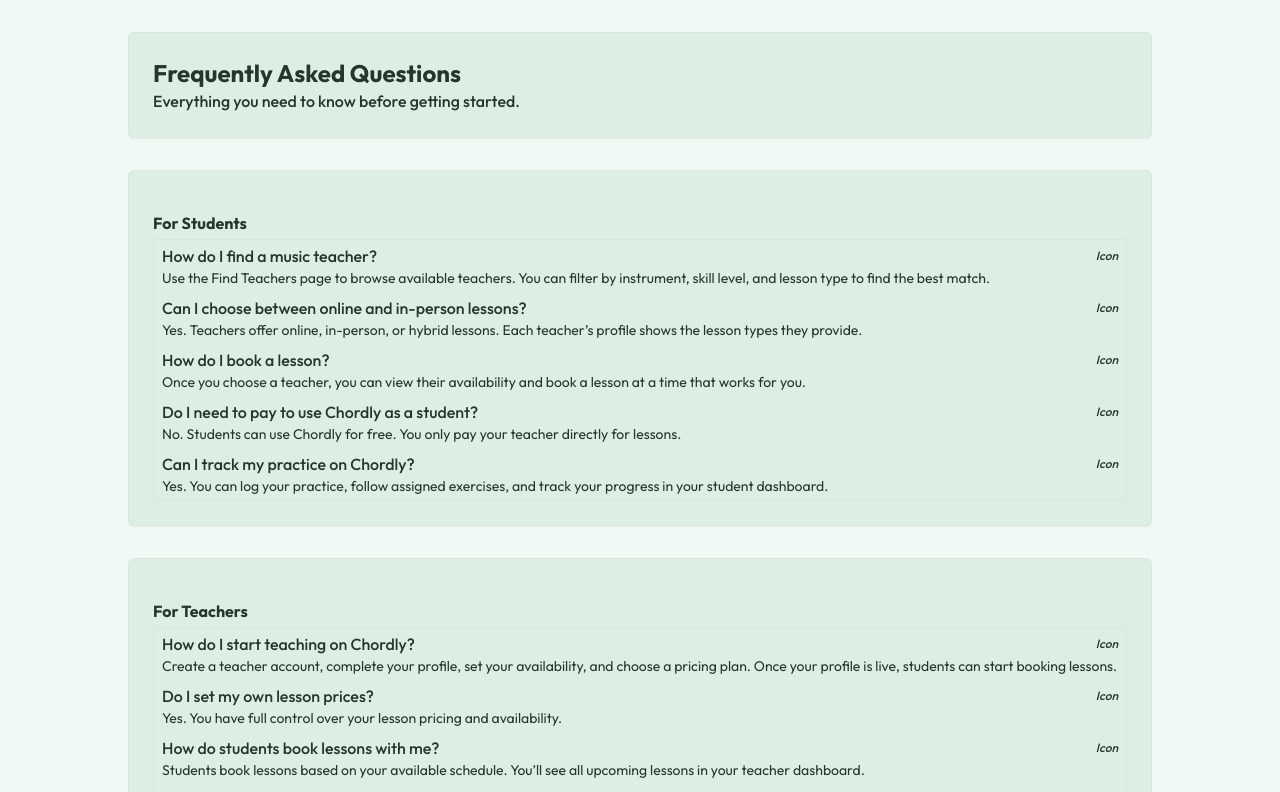
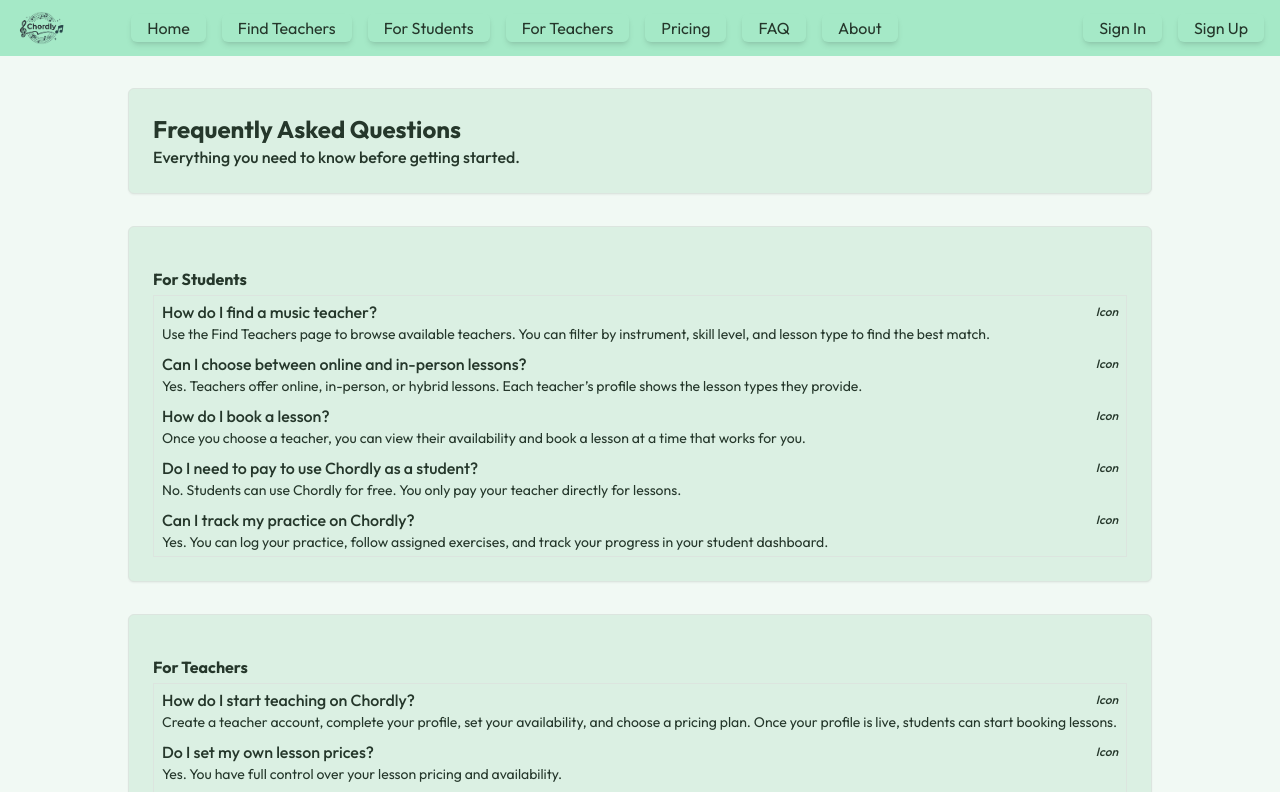
Before and after one commit to KestutisRuockus/chordly, a Next.js app: page /faq in a window 1280 px wide. Shown: the top 792 px of the page. Built offline with nearby package versions, Linux system fonts and the light colour scheme; no server answers.

Commit message:
feat: make header fully responsive

```diff
--- a/app/layout.tsx
+++ b/app/layout.tsx
@@ -22,7 +22,7 @@ export default function RootLayout({
     <ClerkProvider>
       <html lang="en">
         <body className={`${outfit.className} antialiased`}>
-          {/* <Header /> */}
+          <Header />
           {children}
           <Toaster richColors position="top-right" />
           <Footer />
--- a/components/common/header/Header.tsx
+++ b/components/common/header/Header.tsx
@@ -3,16 +3,14 @@ import type { TeacherFullProfile } from "@/types/teachers";
 import type { StudentFullProfile } from "@/types/students";
 import { auth, currentUser } from "@clerk/nextjs/server";
 import HeaderClient from "./HeaderClient";
-import ProfileAvatar from "@/components/ui/ProfileAvatar";
 import { getStudentById, getStudentDbIdByClerkId } from "@/db/students";
 import { getTeacherById, getTeacherDbIdByClerkId } from "@/db/teachers";
-import TeacherPlan from "./TeacherPlan";
 import logo from "@/public/logo.png";
 import Image from "next/image";
 import NavLink from "@/components/ui/NavLink";
 import Link from "next/link";
 
-type UserSummary =
+export type UserSummary =
   | {
       role: "student";
       data: Pick<StudentFullProfile, "id" | "fullName" | "avatarUrl">;
@@ -29,12 +27,11 @@ const Header = async () => {
   const { userId } = await auth();
   if (!userId) {
     return (
-      <header className="flex items-center gap-16 px-20 bg-secondary h-14">
+      <header className="flex items-center justify-between lg:justify-start gap-16 max-xl:gap-4 px-4 bg-secondary h-14">
         <Link href={"/"} className="cursor-pointer">
           <Image src={logo} alt="Chordly logo" width={72} />
         </Link>
-        <nav className="flex justify-between items-center w-full">
-          <div className="flex gap-8">
+        <nav className="hidden md:flex gap-8 max-[1440px]:gap-4 items-center w-full">
           <NavLink href="/">Home</NavLink>
           <NavLink href="/find-teachers">Find Teachers</NavLink>
           <NavLink href="/for-students">For Students</NavLink>
@@ -42,12 +39,8 @@ const Header = async () => {
           <NavLink href="/pricing">Pricing</NavLink>
           <NavLink href="/faq">FAQ</NavLink>
           <NavLink href="/about">About</NavLink>
-          </div>
-          <div className="flex gap-8">
-            <NavLink href="/sign-in">Sign In</NavLink>
-            <NavLink href="/sign-up">Sign Up</NavLink>
-          </div>
         </nav>
+        <HeaderClient />
       </header>
     );
   }
@@ -77,12 +70,12 @@ const Header = async () => {
   }
 
   return (
-    <header className="flex justify-between items-center gap-4 px-20 bg-secondary h-14">
-      <div className="flex items-center gap-16">
+    <header className="flex justify-between items-center gap-4 px-4 max-xl:px-4 bg-secondary h-14">
+      <div className="flex items-center">
         <Link href={"/"} className="cursor-pointer">
           <Image src={logo} alt="Chordly logo" width={72} />
         </Link>
-        <nav className="flex items-center gap-8">
+        <nav className="hidden sm:flex items-center gap-4 xl:gap-8">
           <NavLink href="/">Home</NavLink>
           <NavLink href="/find-teachers">Find Teachers</NavLink>
           <NavLink href={`/dashboard/${userRole}`}>Dashboard</NavLink>
@@ -92,30 +85,7 @@ const Header = async () => {
         </nav>
       </div>
 
-      <div className="flex items-center gap-8">
-        <div className="flex gap-1">
-          <p className="text-secondary-foreground">
-            Welcome back,{" "}
-            <span className="text-lg font-semibold">
-              {userSummary.data.fullName.split(" ")[0]}
-            </span>
-          </p>
-          <ProfileAvatar
-            avatarUrl={userSummary.data.avatarUrl}
-            fullName={userSummary.data.fullName}
-            size={28}
-          />
-        </div>
-
-        {userSummary.role === "teacher" && (
-          <TeacherPlan
-            plan={userSummary.data.plan}
-            activeStudentsCount={userSummary.data.studentIds.length}
-          />
-        )}
-
-        <HeaderClient />
-      </div>
+      <HeaderClient userSummary={userSummary} userRole={userRole} />
     </header>
   );
 };
--- a/components/common/header/HeaderClient.tsx
+++ b/components/common/header/HeaderClient.tsx
@@ -1,6 +1,7 @@
 "use client";
 
-import { SignOutButton } from "@clerk/nextjs";
+import type { RoleType } from "@/types/role";
+import { SignOutButton, useSession } from "@clerk/nextjs";
 import { PanelBottomClose } from "lucide-react";
 import Link from "next/link";
 import {
@@ -11,9 +12,86 @@ import {
   DropdownMenuTrigger,
 } from "@/components/ui/dropdown-menu";
 import { LogOutIcon, UserIcon } from "lucide-react";
+import NavLink from "@/components/ui/NavLink";
+import { cn } from "@/lib/utils";
+import { UserSummary } from "./Header";
+import ProfileAvatar from "@/components/ui/ProfileAvatar";
+import TeacherPlan from "./TeacherPlan";
 
-const HeaderClient = () => {
+type Props = {
+  userSummary?: UserSummary;
+  userRole?: RoleType;
+};
+
+const HeaderClient = ({ userSummary, userRole }: Props) => {
+  const session = useSession();
+
+  if (!session.isSignedIn) {
     return (
+      <>
+        <div className="hidden lg:flex gap-4">
+          <NavLink href="/sign-in">Sign In</NavLink>
+          <NavLink href="/sign-up">Sign Up</NavLink>
+        </div>
+        <div className="flex items-center lg:hidden">
+          <DropdownMenu>
+            <DropdownMenuTrigger asChild>
+              <button className="group outline-none cursor-pointer">
+                <PanelBottomClose
+                  size={24}
+                  className="transition-all duration-300 text-foreground hover:text-foreground/70 group-data-[state=open]:rotate-180"
+                />
+              </button>
+            </DropdownMenuTrigger>
+            <DropdownMenuContent
+              align="end"
+              sideOffset={8}
+              className={cn(
+                "bg-secondary w-30 p-4 text-secondary-foreground ",
+                "data-[state=open]:animate-in data-[state=closed]:animate-out data-[state=open]:slide-in-from-top-2 data-[state=closed]:slide-out-to-top-2 duration-300",
+              )}
+            >
+              <nav className="flex flex-col gap-4 md:hidden">
+                <NavLink href="/">Home</NavLink>
+                <NavLink href="/find-teachers">Find Teachers</NavLink>
+                <NavLink href="/for-students">For Students</NavLink>
+                <NavLink href="/for-teachers">For Teachers</NavLink>
+                <NavLink href="/pricing">Pricing</NavLink>
+                <NavLink href="/faq">FAQ</NavLink>
+                <NavLink href="/about">About</NavLink>
+                <DropdownMenuSeparator />
+              </nav>
+              <DropdownMenuItem asChild>
+                <NavLink href="/sign-in">Sign In</NavLink>
+              </DropdownMenuItem>
+              <DropdownMenuItem asChild>
+                <NavLink href="/sign-up">Sign Up</NavLink>
+              </DropdownMenuItem>
+            </DropdownMenuContent>
+          </DropdownMenu>
+        </div>
+      </>
+    );
+  }
+
+  return (
+    <div className="flex">
+      {userSummary && (
+        <div className="hidden lg:flex items-center gap-2 mr-1">
+          <ProfileAvatar
+            avatarUrl={userSummary.data.avatarUrl}
+            fullName={userSummary.data.fullName}
+            size={28}
+          />
+
+          {userSummary.role === "teacher" && (
+            <TeacherPlan
+              plan={userSummary.data.plan}
+              activeStudentsCount={userSummary.data.studentIds.length}
+            />
+          )}
+        </div>
+      )}
       <DropdownMenu>
         <DropdownMenuTrigger asChild>
           <button className="group outline-none cursor-pointer">
@@ -25,10 +103,40 @@ const HeaderClient = () => {
         </DropdownMenuTrigger>
 
         <DropdownMenuContent
-        align="end"
+          align="start"
           sideOffset={8}
-        className="bg-secondary w-30 p-4 text-secondary-foreground data-[state=open]:animate-in data-[state=closed]:animate-out data-[state=open]:slide-in-from-top-2 data-[state=closed]:slide-out-to-top-2 duration-300"
+          className={cn(
+            "bg-secondary w-30 p-4 text-secondary-foreground",
+            "data-[state=open]:animate-in data-[state=closed]:animate-out data-[state=open]:slide-in-from-top-2 data-[state=closed]:slide-out-to-top-2 duration-300",
+          )}
         >
+          {userSummary && (
+            <DropdownMenuItem asChild>
+              <div className="lg:hidden flex flex-col gap-2">
+                <ProfileAvatar
+                  avatarUrl={userSummary.data.avatarUrl}
+                  fullName={userSummary.data.fullName}
+                  size={28}
+                />
+
+                {userSummary.role === "teacher" && (
+                  <TeacherPlan
+                    plan={userSummary.data.plan}
+                    activeStudentsCount={userSummary.data.studentIds.length}
+                  />
+                )}
+              </div>
+            </DropdownMenuItem>
+          )}
+          <nav className="flex flex-col gap-4 sm:hidden">
+            <NavLink href="/">Home</NavLink>
+            <NavLink href="/find-teachers">Find Teachers</NavLink>
+            <NavLink href={`/dashboard/${userRole}`}>Dashboard</NavLink>
+            <NavLink href="/pricing">Pricing</NavLink>
+            <NavLink href="/faq">FAQ</NavLink>
+            <NavLink href="/about">About</NavLink>
+            <DropdownMenuSeparator />
+          </nav>
           <DropdownMenuItem asChild>
             <Link
               href="/profile/edit"
@@ -38,12 +146,10 @@ const HeaderClient = () => {
               Profile
             </Link>
           </DropdownMenuItem>
-
           <DropdownMenuSeparator />
-
           <DropdownMenuItem asChild variant="destructive">
             <SignOutButton>
-            <button className="flex items-center gap-2 w-full cursor-pointer">
+              <button className="flex items-centers gap-2 w-full cursor-pointer">
                 <LogOutIcon size={20} />
                 Sign out
               </button>
@@ -51,26 +157,8 @@ const HeaderClient = () => {
           </DropdownMenuItem>
         </DropdownMenuContent>
       </DropdownMenu>
+    </div>
   );
 };
 
 export default HeaderClient;
-
-{
-  /* <div className="relative">
-      <PanelBottomClose
-        size={20}
-        onClick={() => setIsOpen(!isOpen)}
-        className={`cursor-pointer ${isOpen ? "rotate-180" : ""} transition-all duration-300 text-foreground hover:text-foreground/70`}
-        />
-
-      <div
-        className={`absolute right-0 mt-2 border rounded-md p-4 w-23 ${isOpen ? "h-20 opacity-100 translate-y-0" : "h-0 opacity-0 -translate-y-2 pointer-events-none"} transition-all duration-500 overflow-hidden `}
-      >
-        <Link href={"/profile/edit"}>Profile</Link>
-        <SignOutButton>
-          <button className="cursor-pointer">Sign out</button>
-        </SignOutButton>
-      </div>
-    </div> */
-}
--- a/components/dashboard/LessonCard.tsx
+++ b/components/dashboard/LessonCard.tsx
@@ -158,7 +158,9 @@ const LessonCard = ({
         {lessonType === "online" ? (
           <>
             <Headset size={12} />
-            <p>{meetingUrl ? <p>{meetingUrl}</p> : <NoMeetingUrlProvided />}</p>
+            <div>
+              {meetingUrl ? <p>{meetingUrl}</p> : <NoMeetingUrlProvided />}
+            </div>
           </>
         ) : (
           <>
--- a/components/ui/CallToActionCard.tsx
+++ b/components/ui/CallToActionCard.tsx
@@ -16,9 +16,9 @@ const CallToActionCard = ({
         "bg-primary rounded-md text-primary-foreground py-2 px-4 flex flex-col items-center gap-1 w-full sm:w-fit",
       )}
     >
-      <p className="text-foreground">
+      <div className="text-foreground">
         {headline && <Heading className="font-medium">{headline}</Heading>}
-      </p>
+      </div>
       <Link
         className="w-full text-center bg-muted-foreground rounded-md hover:bg-muted-foreground/80 transition-colors duration-300"
         href={href}
--- a/components/ui/NavLink.tsx
+++ b/components/ui/NavLink.tsx
@@ -13,8 +13,9 @@ const NavLink = ({ href, children, className }: Props) => {
     <Link
       href={href}
       className={cn(
-        "transition-all duration-300 text-foreground px-4 py-0.5 rounded-md relative top-0 right-0 hover:top-0.5 hover:right-0.5",
-        "hover:text-foreground/70 shadow-md hover:shadow-sm hover:bg-muted-foreground/40",
+        "transition-all duration-300 text-foreground px-4 max-xl:px-2 py-0.5 rounded-md",
+        "relative top-0 right-0 hover:top-0.5 hover:right-0.5 hover:text-foreground/70 shadow-md hover:shadow-sm hover:bg-muted-foreground/40",
+        "text-sm lg:text-base text-nowrap",
         className,
       )}
     >
--- a/components/ui/ProfileAvatar.tsx
+++ b/components/ui/ProfileAvatar.tsx
@@ -3,13 +3,14 @@ import Image from "next/image";
 
 type Props = {
   avatarUrl: string | null;
-  fullName?: string;
+  fullName: string;
   size?: number;
 };
 
 const ProfileAvatar = ({ avatarUrl, fullName, size = 220 }: Props) => {
   return (
-    <div className="flex flex-col justify-center items-center gap-2">
+    <div className="flex justify-center items-center gap-2">
+      <span className="text-lg font-semibold">{fullName.split(" ")[0]}</span>
       <Image
         src={avatarUrl ? avatarUrl : noAvatar}
         alt={fullName ?? "User avatar"}
```
Lines whose indentation alone changed are shown as unchanged.
